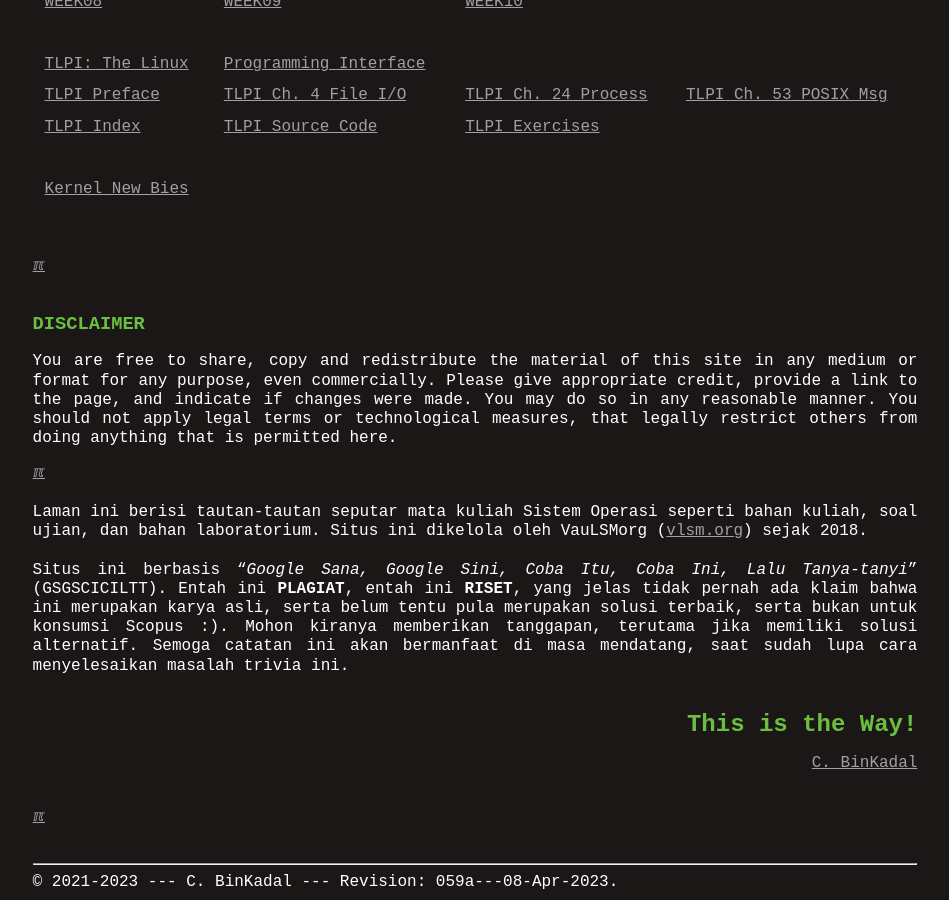
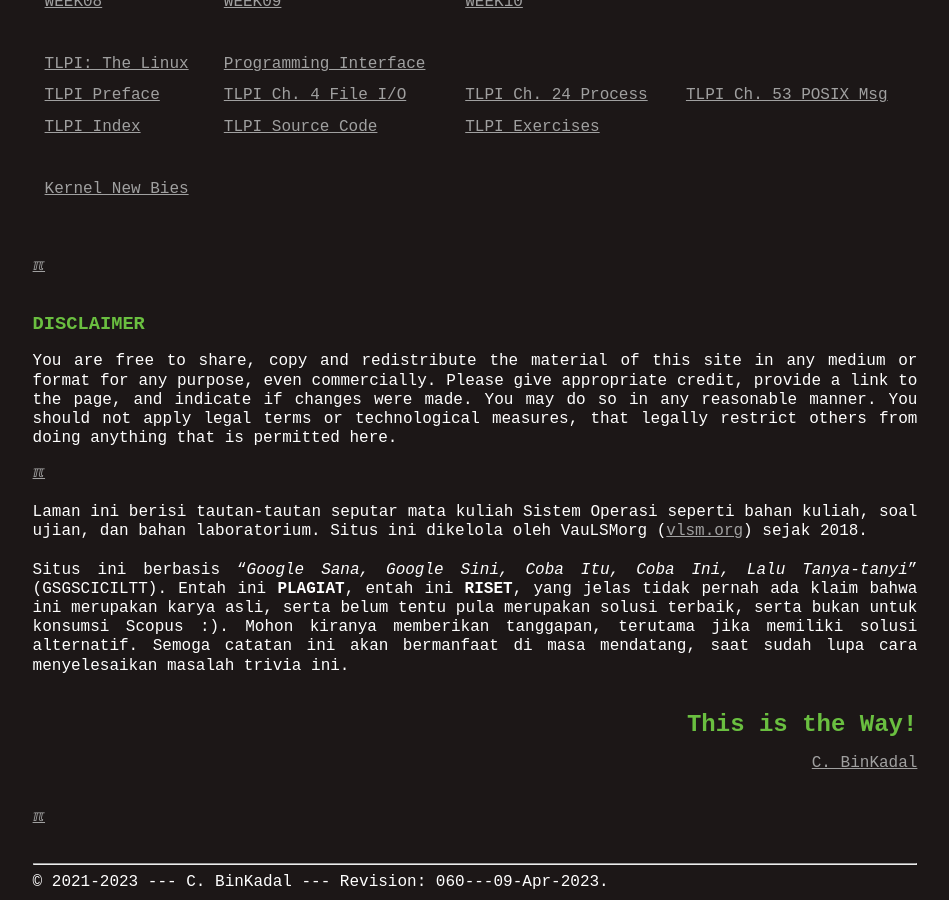
Before and after one commit to os2xx/sysprog, a Jekyll site: the page built from index.md, in a window 1280 px wide and 900 px high, scrolled down 1612 px. Shown: the whole window, without its empty margins (165-1114 px from the left). Built offline with Jekyll 4.4.1, drawn with Linux system fonts in a browser that asks for light colours.

Commit message:
modified:   WEEK/WEEK07.tar.xz.asc

```diff
--- a/_config.yml
+++ b/_config.yml
@@ -1,5 +1,5 @@
 title: System Programing - Pemerograman Sistem
-version:     "059a---08-Apr-2023"
+version:     "060---09-Apr-2023"
 copyright:   "2021-2023"
 description: This is the System Programing course site,
       a GitHub Page, hosted at GitHub.com (thank you!).
```
Also changed, not shown: 000.md (+1 -1 lines), 1 other file.
